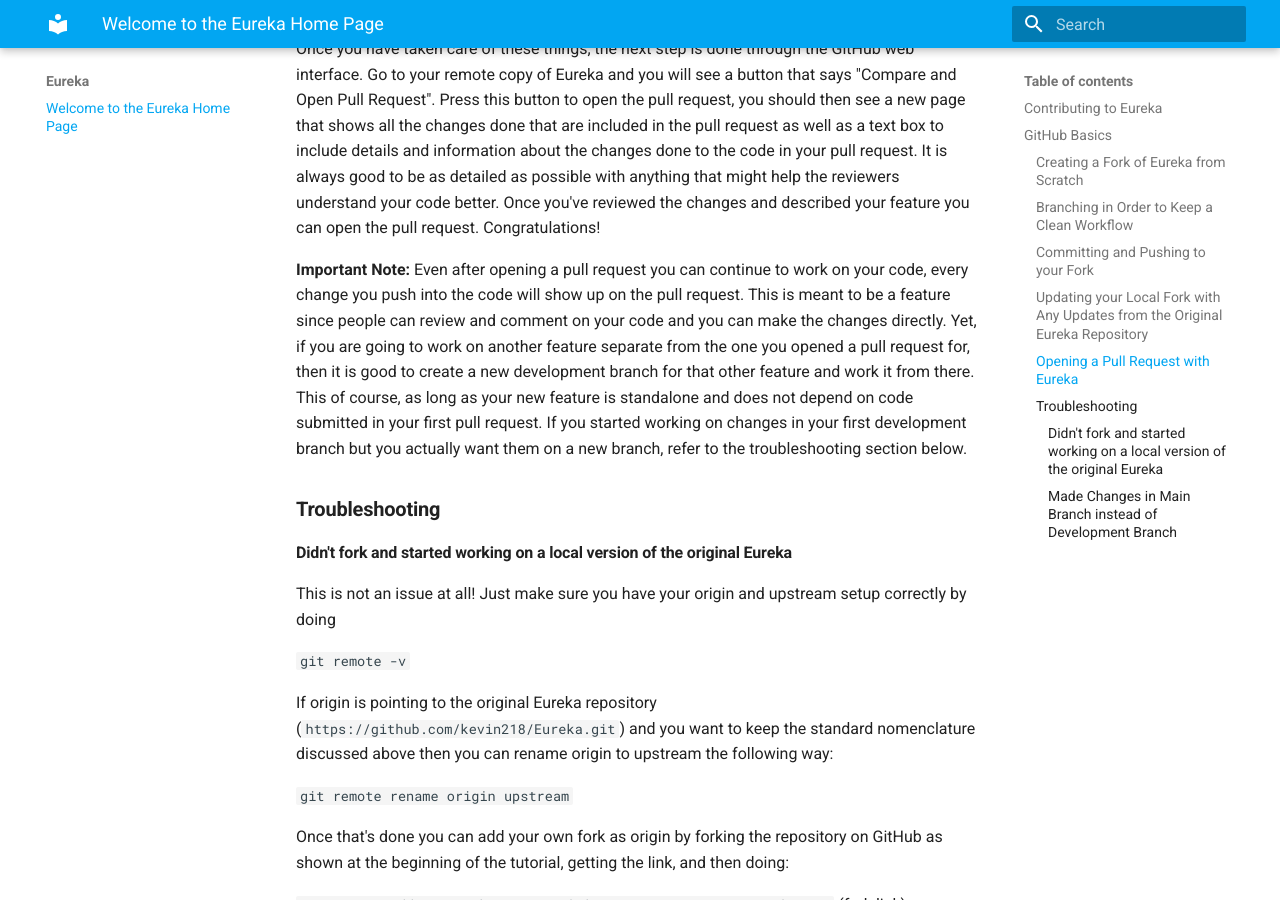
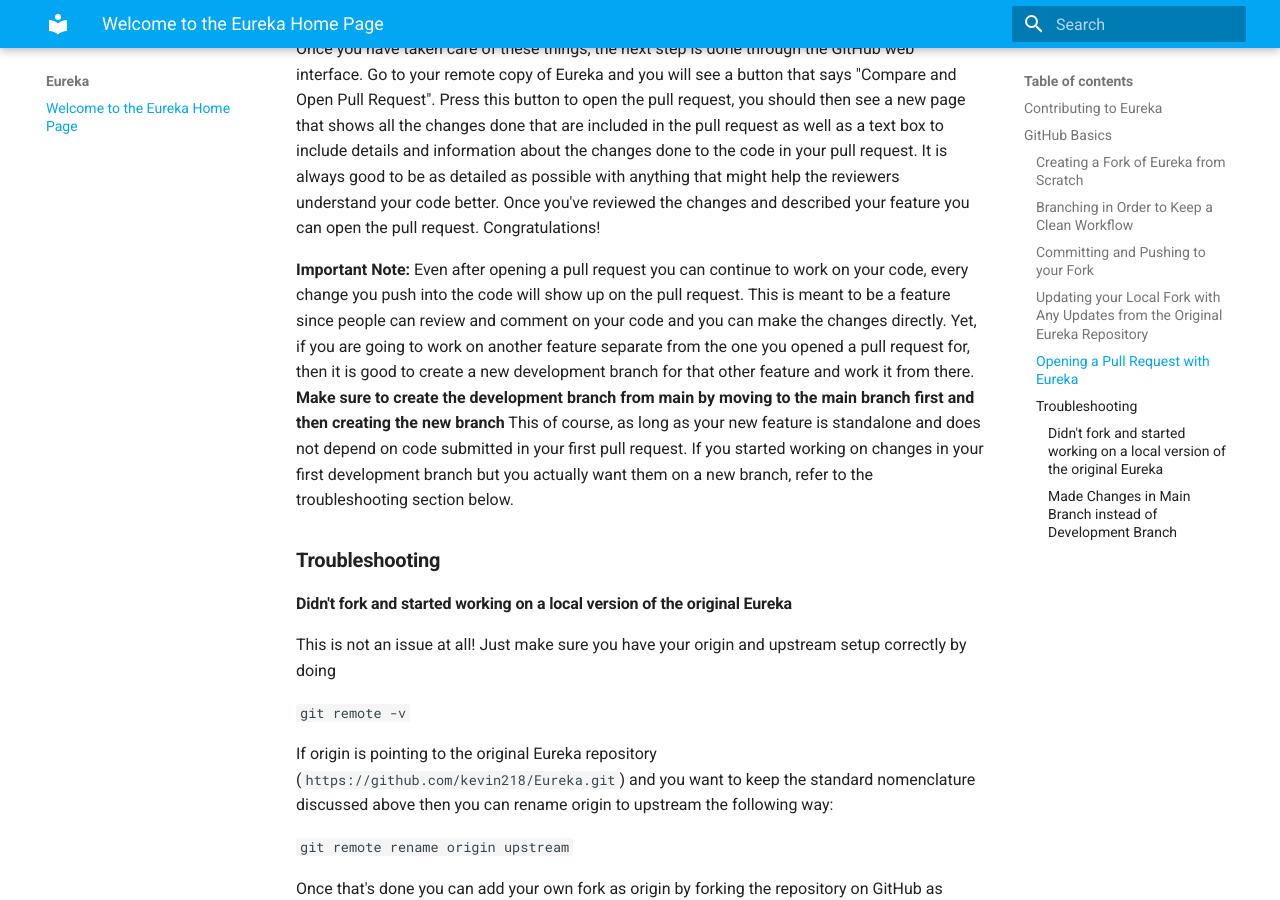
Before and after one commit to kevin218/Eureka, an MkDocs documentation site: the page built from docs/index.md, in a window 1280 px wide and 900 px high, scrolled down 5910 px. Built offline with MkDocs 1.6.1 and Material for MkDocs 9.7.7, drawn with Linux system fonts in a browser that asks for light colours.

Commit message:
Updated with actual documentation link

```diff
--- a/docs/index.md
+++ b/docs/index.md
@@ -1,7 +1,7 @@
 # Welcome to the Eureka Home Page
 
 For source code visit <a href="https://github.com/kevin218/Eureka" target="_blank">the Eureka github repository.</a> </br>
-For full code documentation visit <a href="https://github.com/kevin218/Eureka" target="_blank">the documentation page.</a>
+For full code documentation visit <a href="https://eurekadocs.readthedocs.io/en/latest/" target="_blank">the documentation page.</a>
 
 ##**Contributing to Eureka**
 ------------------------------
@@ -184,7 +184,7 @@
 that might help the reviewers understand your code better. Once you've reviewed the changes and described your feature
 you can open the pull request. Congratulations!
 
-**Important Note:** Even after opening a pull request you can continue to work on your code, every change you push into the code will show up on the pull request. This is meant to be a feature since people can review and comment on your code and you can make the changes directly. Yet, if you are going to work on another feature separate from the one you opened a pull request for, then it is good to create a new development branch for that other feature and work it from there. This of course, as long as your new feature is standalone and does not depend on code submitted in your first pull request. If you started working on changes in your first development branch but you actually want them on a new branch, refer to the troubleshooting section below.
+**Important Note:** Even after opening a pull request you can continue to work on your code, every change you push into the code will show up on the pull request. This is meant to be a feature since people can review and comment on your code and you can make the changes directly. Yet, if you are going to work on another feature separate from the one you opened a pull request for, then it is good to create a new development branch for that other feature and work it from there. **Make sure to create the development branch from main by moving to the main branch first and then creating the new branch** This of course, as long as your new feature is standalone and does not depend on code submitted in your first pull request. If you started working on changes in your first development branch but you actually want them on a new branch, refer to the troubleshooting section below.
 
 ###**Troubleshooting**
 
```
